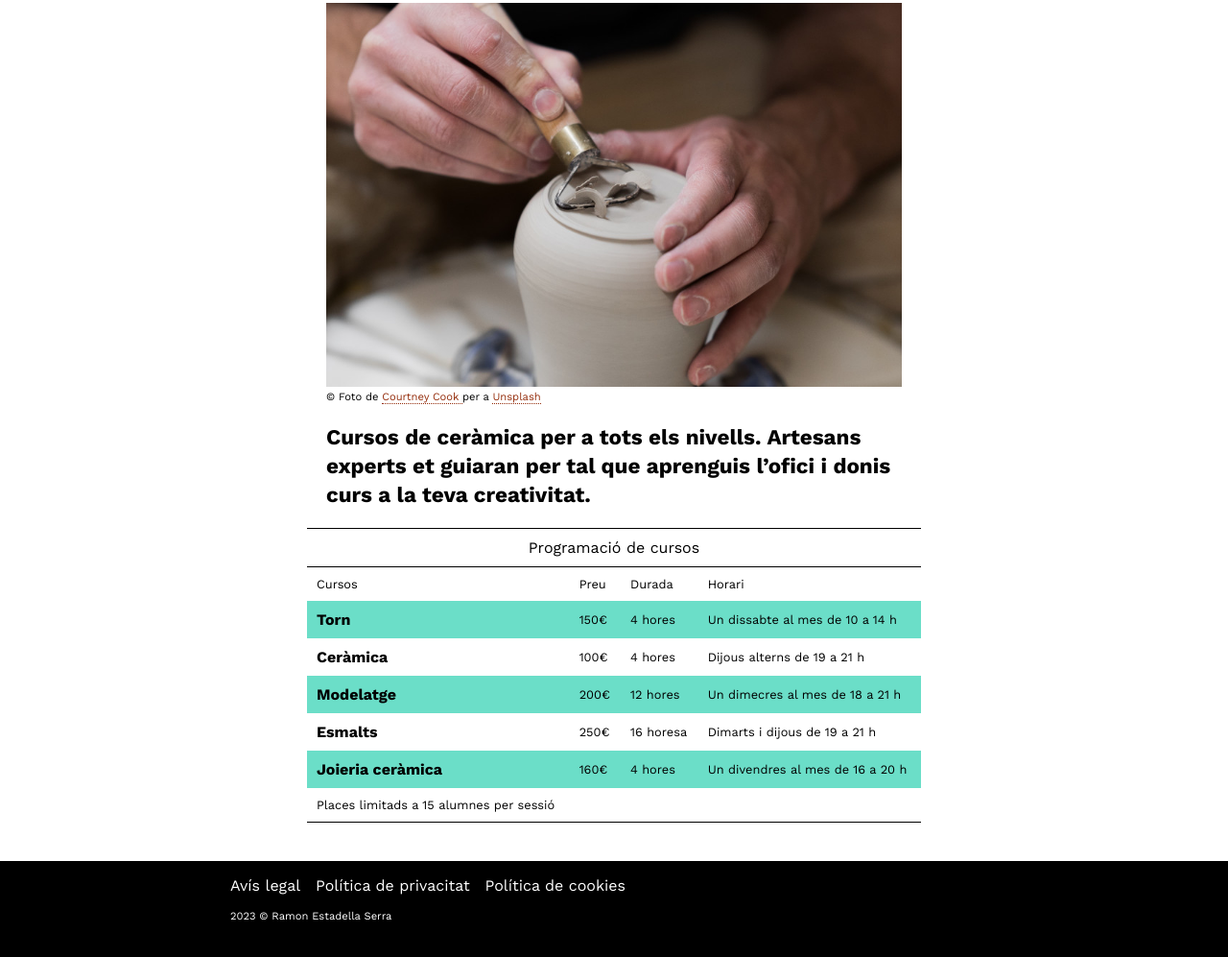
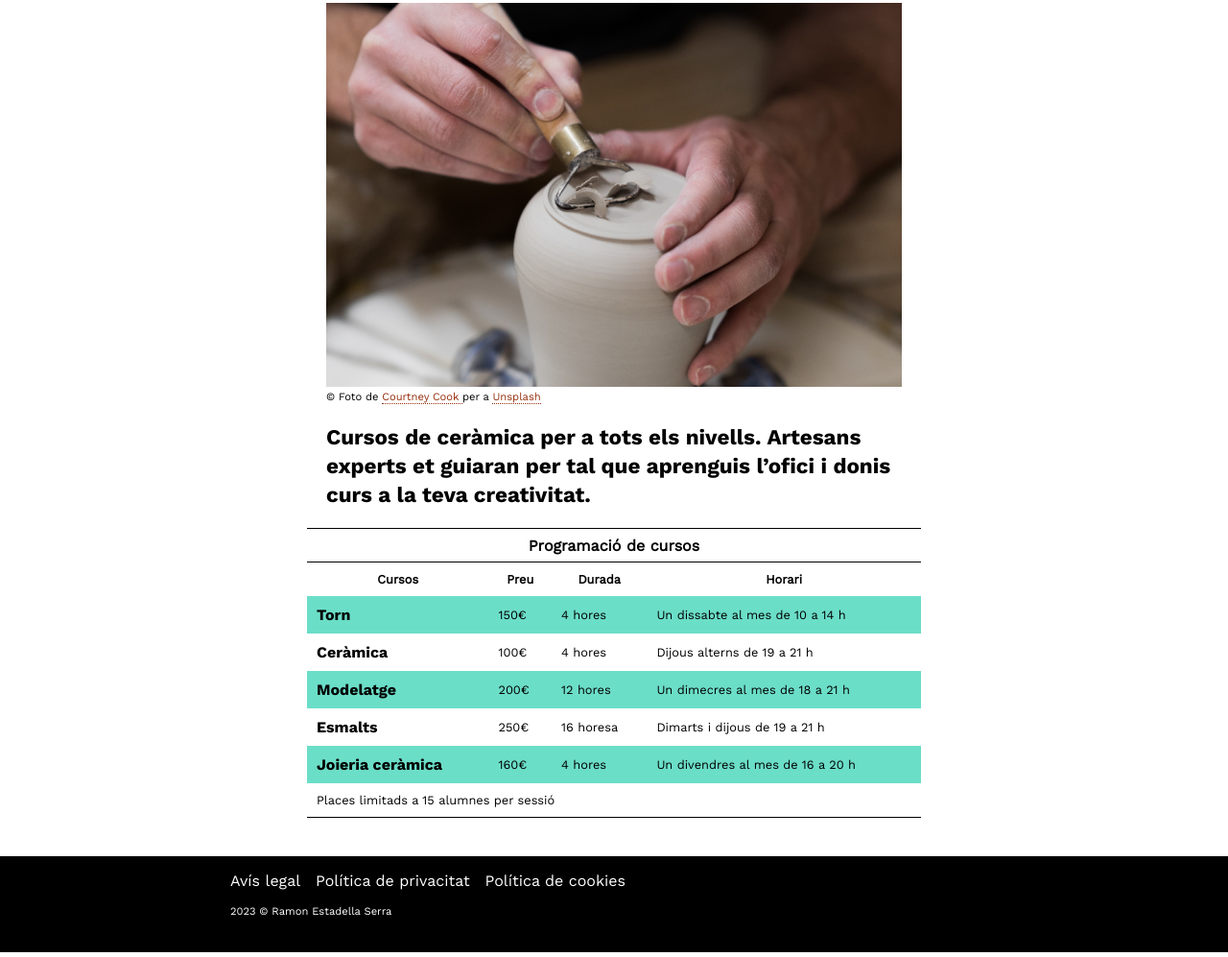
Before and after one commit to RamonEstadella/Cursos-ceramica-HTML5-CSS3, a plain HTML site: page cursos.html in a window 1280 px wide. Shown: the part 302-1299 px from the top of the page at 96% size. Drawn offline with Linux system fonts and the light colour scheme.

Commit message:
form & table commit

```diff
--- a/css/estils.css
+++ b/css/estils.css
@@ -271,6 +271,10 @@ main {
     font-size: 0.8rem;
 }
 
+.tbody__th {
+    height: 35px;
+}
+
 .taula table {
     border-top: 1px solid black;
     border-bottom: 1px solid black;
@@ -280,6 +284,7 @@ main {
 }
 
 .taula .titol-taula {
+    height: 35px;
     text-align: center;
     font-size: 1rem;
     border-bottom: 1px solid black;
--- a/cursos.html
+++ b/cursos.html
@@ -49,14 +49,17 @@
 
         <div class="taula">
             <table>
+                <thead>
                     <tr>
-                    <td colspan="4" class="titol-taula">Programació de cursos</td>
+                        <th colspan="4" class="titol-taula">Programació de cursos</td>
                     </tr>
+                </thead>
+                <tbody>
                     <tr>
-                    <td>Cursos</td>
-                    <td>Preu</td>
-                    <td>Durada</td>
-                    <td>Horari</td>
+                        <th class="tbody__th">Cursos</th>
+                        <th class="tbody__th">Preu</th>
+                        <th class="tbody__th">Durada</th>
+                        <th class="tbody__th">Horari</th>
                     </tr>
                     <tr class="color">
                         <td class="cursos">Torn</td>
@@ -88,9 +91,12 @@
                         <td>4 hores</td>
                         <td>Un divendres al mes de 16 a 20 h</td>
                     </tr>
+                </tbody>
+                <tfoot>
                     <tr>
-                    <td>Places limitads a 15 alumnes per sessió</td>
+                        <td colspan="4">Places limitads a 15 alumnes per sessió</td>
                     </tr>
+                </tfoot>
             </table>
         </div>
     </main>
```
Also changed, not shown: inscripcio-cursos.html (+9 -5 lines). Lines whose indentation alone changed are shown as unchanged.
